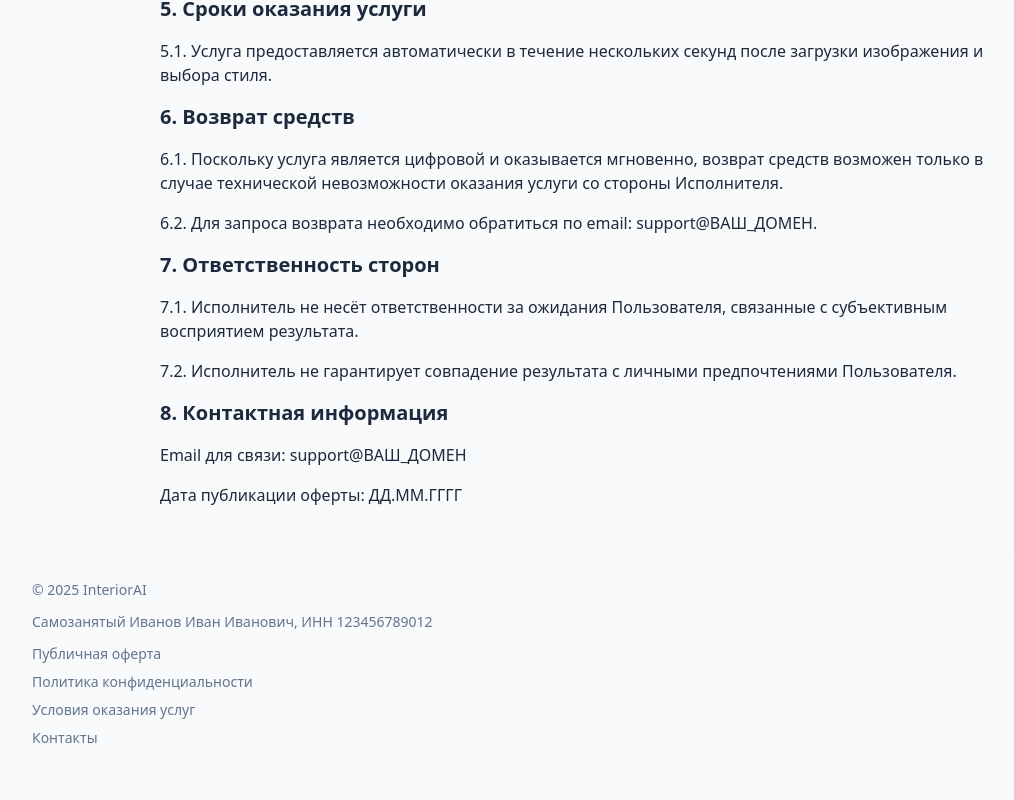
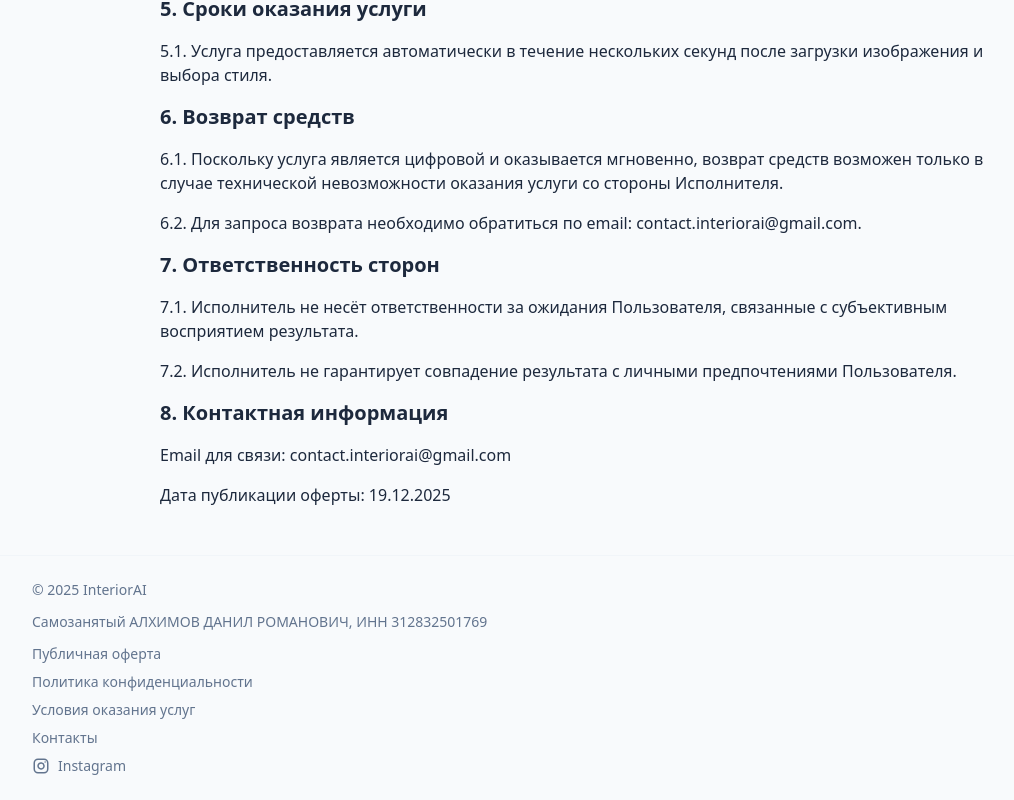
Before and after one commit to dkikowe/neuro-front, a Next.js app: page /legal/offer in a window 1280 px wide. Shown: the part 894-1694 px from the top of the page, without its empty margins (56-1070 px from the left). Before the commit the page ends 1666 px from the top, so only its background shows below. Built offline with nearby package versions, Linux system fonts and the light colour scheme; no server answers.

Commit message:
енен

```diff
--- a/src/app/dashboard/page.tsx
+++ b/src/app/dashboard/page.tsx
@@ -49,7 +49,7 @@ export default function DashboardPage() {
   const [supportSubject, setSupportSubject] = useState("");
   const [supportMessage, setSupportMessage] = useState("");
   const [supportSending, setSupportSending] = useState(false);
-  const supportEmail = "support@ВАШ_ДОМЕН";
+  const supportEmail = "contact.interiorai@gmail.com";
 
   const addToast = (message: string, type: "success" | "error") => {
     const id = `${Date.now()}-${Math.random()}`;
--- a/src/app/legal/offer/page.tsx
+++ b/src/app/legal/offer/page.tsx
@@ -13,7 +13,7 @@ export default function OfferPage() {
 
         <div className="space-y-4 text-slate-800 dark:text-slate-200">
           <h2 className="text-xl font-semibold">1. Общие положения</h2>
-          <p>1.1. Исполнитель: Самозанятый ФИО ПОЛНОСТЬЮ, ИНН XXXXXXXXXXXX.</p>
+          <p>1.1. Исполнитель: Самозанятый АЛХИМОВ ДАНИЛ РОМАНОВИЧ, ИНН 312832501769.</p>
           <p>1.2. Настоящая оферта регулирует порядок оказания цифровых услуг через сайт ВАШ_ДОМЕН.</p>
           <p>1.3. Оплата услуг означает полное и безоговорочное принятие условий настоящей оферты.</p>
 
@@ -35,15 +35,15 @@ export default function OfferPage() {
 
           <h2 className="text-xl font-semibold">6. Возврат средств</h2>
           <p>6.1. Поскольку услуга является цифровой и оказывается мгновенно, возврат средств возможен только в случае технической невозможности оказания услуги со стороны Исполнителя.</p>
-          <p>6.2. Для запроса возврата необходимо обратиться по email: support@ВАШ_ДОМЕН.</p>
+          <p>6.2. Для запроса возврата необходимо обратиться по email: contact.interiorai@gmail.com.</p>
 
           <h2 className="text-xl font-semibold">7. Ответственность сторон</h2>
           <p>7.1. Исполнитель не несёт ответственности за ожидания Пользователя, связанные с субъективным восприятием результата.</p>
           <p>7.2. Исполнитель не гарантирует совпадение результата с личными предпочтениями Пользователя.</p>
 
           <h2 className="text-xl font-semibold">8. Контактная информация</h2>
-          <p>Email для связи: support@ВАШ_ДОМЕН</p>
-          <p>Дата публикации оферты: ДД.ММ.ГГГГ</p>
+          <p>Email для связи: contact.interiorai@gmail.com</p>
+          <p>Дата публикации оферты: 19.12.2025</p>
         </div>
       </div>
     </section>
--- a/src/app/legal/privacy/page.tsx
+++ b/src/app/legal/privacy/page.tsx
@@ -13,7 +13,7 @@ export default function PrivacyPage() {
 
         <div className="space-y-4 text-slate-800 dark:text-slate-200">
           <h2 className="text-xl font-semibold">1. Общие положения</h2>
-          <p>1.1. Оператор персональных данных: Самозанятый ФИО ПОЛНОСТЬЮ, ИНН XXXXXXXXXXXX.</p>
+          <p>1.1. Оператор персональных данных: Самозанятый АЛХИМОВ ДАНИЛ РОМАНОВИЧ, ИНН 312832501769.</p>
           <p>1.2. Использование сайта означает согласие Пользователя с данной Политикой.</p>
 
           <h2 className="text-xl font-semibold">2. Какие данные собираются</h2>
@@ -27,11 +27,11 @@ export default function PrivacyPage() {
           <p>4.2. Изображения используются исключительно для оказания услуги и не публикуются без согласия пользователя.</p>
 
           <h2 className="text-xl font-semibold">5. Права пользователя</h2>
-          <p>5.1. Пользователь вправе запросить удаление своих данных, обратившись по email: support@ВАШ_ДОМЕН.</p>
+          <p>5.1. Пользователь вправе запросить удаление своих данных, обратившись по email: contact.interiorai@gmail.com.</p>
 
           <h2 className="text-xl font-semibold">6. Контактная информация</h2>
-          <p>По вопросам обработки персональных данных: support@ВАШ_ДОМЕН</p>
-          <p>Дата публикации: ДД.ММ.ГГГГ</p>
+          <p>По вопросам обработки персональных данных: contact.interiorai@gmail.com</p>
+          <p>Дата публикации: 19.12.2025</p>
         </div>
       </div>
     </section>
--- a/src/app/legal/refund/page.tsx
+++ b/src/app/legal/refund/page.tsx
@@ -17,12 +17,12 @@ export default function RefundPage() {
           <p>2.2. Возврат не осуществляется, если услуга была оказана, но результат не соответствует субъективным ожиданиям пользователя.</p>
 
           <h2 className="text-xl font-semibold">3. Порядок обращения</h2>
-          <p>3.1. Для запроса возврата необходимо направить обращение на email: support@ВАШ_ДОМЕН с указанием даты оплаты, суммы и причины обращения.</p>
+          <p>3.1. Для запроса возврата необходимо направить обращение на email: contact.interiorai@gmail.com с указанием даты оплаты, суммы и причины обращения.</p>
 
           <h2 className="text-xl font-semibold">4. Сроки рассмотрения</h2>
           <p>4.1. Обращения рассматриваются в течение 5 рабочих дней.</p>
 
-          <p>Дата публикации: ДД.ММ.ГГГГ</p>
+          <p>Дата публикации: 19.12.2025</p>
         </div>
       </div>
     </section>
--- a/src/components/Footer.tsx
+++ b/src/components/Footer.tsx
@@ -6,9 +6,9 @@ export default function Footer() {
           © {new Date().getFullYear()} InteriorAI
         </p>
         <p className="text-slate-500 dark:text-slate-400">
-          Самозанятый Иванов Иван Иванович, ИНН{" "}
-          <a href="tel:123456789012" className="hover:underline">
-            123456789012
+          Самозанятый АЛХИМОВ ДАНИЛ РОМАНОВИЧ, ИНН{" "}
+          <a href="tel:312832501769" className="hover:underline">
+            312832501769
           </a>
         </p>
         <div className="flex flex-col gap-2">
@@ -21,8 +21,34 @@ export default function Footer() {
           <a href="/legal/refund" className="hover:underline">
             Условия оказания услуг
           </a>
-          <a href="mailto:support@ВАШ_ДОМЕН" className="hover:underline">
+          <a
+            href="mailto:contact.interiorai@gmail.com"
+            className="hover:underline"
+          >
             Контакты
+          </a>
+          <a
+            href="https://www.instagram.com/interiorai_hub?igsh=MW9kamdmZXl6azAwOQ%3D%3D&utm_source=qr"
+            target="_blank"
+            rel="noreferrer"
+            className="flex items-center gap-2 hover:underline"
+          >
+            <svg
+              aria-hidden="true"
+              width="18"
+              height="18"
+              viewBox="0 0 24 24"
+              fill="none"
+              stroke="currentColor"
+              strokeWidth="2"
+              strokeLinecap="round"
+              strokeLinejoin="round"
+            >
+              <rect x="3" y="3" width="18" height="18" rx="5" ry="5" />
+              <path d="M16 11.37A4 4 0 1 1 12.63 8 4 4 0 0 1 16 11.37z" />
+              <line x1="17.5" y1="6.5" x2="17.51" y2="6.5" />
+            </svg>
+            Instagram
           </a>
         </div>
       </div>
--- a/src/components/Steps.tsx
+++ b/src/components/Steps.tsx
@@ -1,7 +1,7 @@
 const steps = [
   {
     title: "Загрузка",
-    description: "Добавьте одно или несколько исходных фото в личном кабинете.",
+    description: "Добавьте одно изображение в личном кабинете.",
   },
   {
     title: "Выбор стиля",
@@ -13,7 +13,8 @@ const steps = [
   },
   {
     title: "Галерея и экспорт",
-    description: "Скачайте предпросмотры или оформите HD-рендер за пару кликов.",
+    description:
+      "Скачайте предпросмотры или оформите HD-рендер за пару кликов.",
   },
 ];
 
@@ -29,8 +30,8 @@ export default function Steps() {
             Полный путь от загрузки до HD-версии занимает меньше минуты
           </h2>
           <p className="text-slate-600 dark:text-slate-400">
-            Каждый шаг построен так, чтобы вы могли быстро проверить результат и
-            перейти к оплате только при необходимости.
+            После оплаты сервис автоматически запускает процесс генерации и
+            предоставляет результат без ожиданий и задержек.
           </p>
         </div>
         <div className="grid gap-6 md:grid-cols-2">
@@ -45,7 +46,9 @@ export default function Steps() {
               <h3 className="mt-3 text-xl font-semibold text-slate-900 dark:text-slate-50">
                 {step.title}
               </h3>
-              <p className="mt-2 text-sm text-slate-600 dark:text-slate-400">{step.description}</p>
+              <p className="mt-2 text-sm text-slate-600 dark:text-slate-400">
+                {step.description}
+              </p>
             </div>
           ))}
         </div>
```
